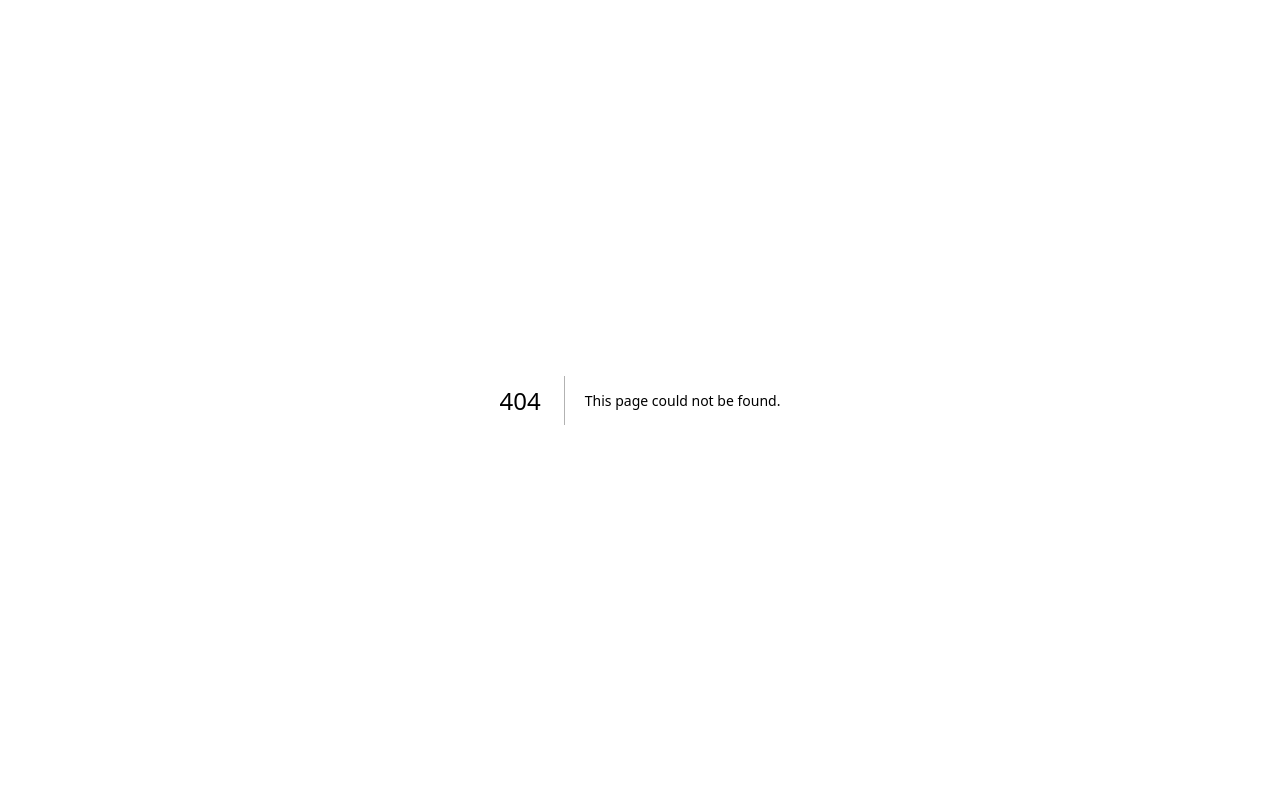
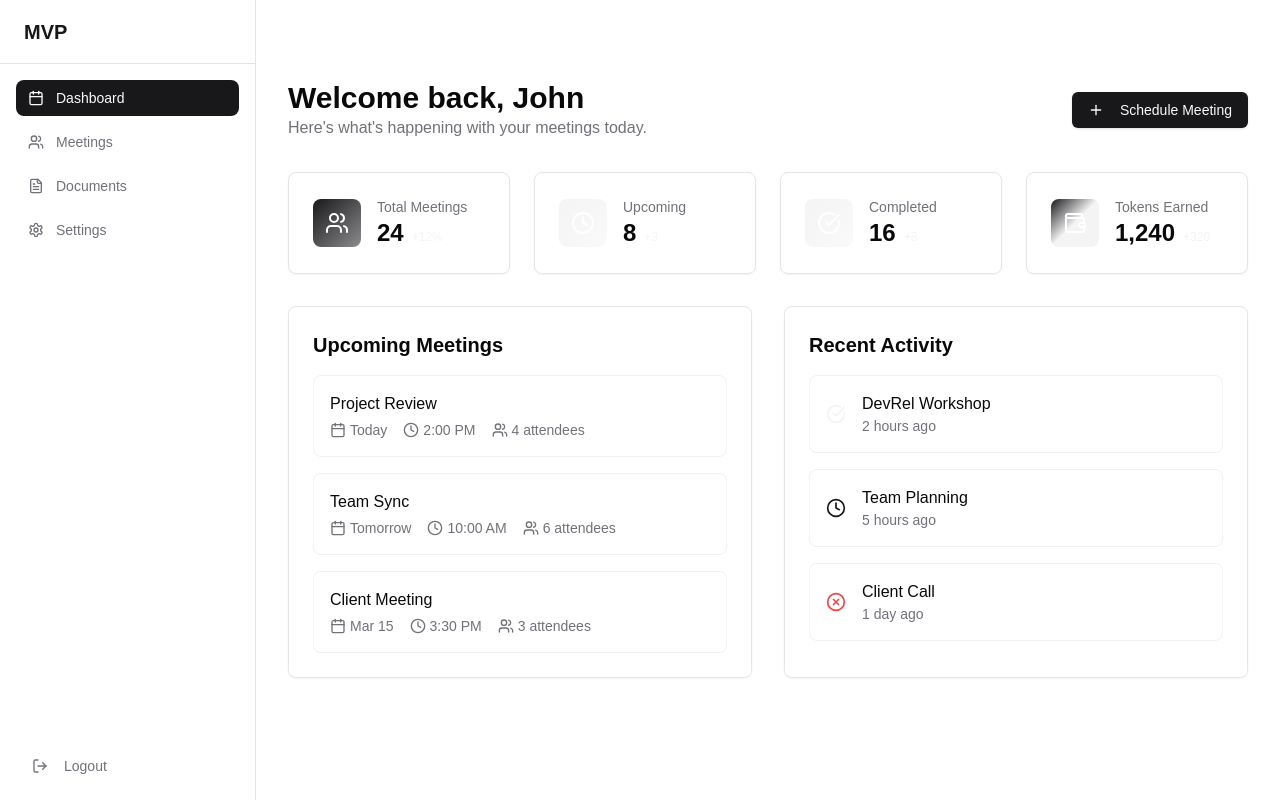
Before and after one commit to JulioMCruz/MeetingVP-Rootstock, a Next.js app in the folder MVP-App/: page /dashboard in a window 1280 px wide. Before the commit this address had no page. Built offline with nearby package versions, Linux system fonts and the light colour scheme.

Commit message:
Dashboard workflow

```diff
--- /dev/null
+++ b/MVP-App/app/(dashboard)/dashboard/documents/page.tsx
@@ -0,0 +1,21 @@
+'use client';
+
+import { Card } from '@/components/ui/card';
+import { DocumentsList } from '@/components/dashboard/documents/documents-list';
+import { DocumentFilters } from '@/components/dashboard/documents/document-filters';
+
+export default function DocumentsPage() {
+  return (
+    <div className="space-y-8">
+      <div>
+        <h1 className="text-3xl font-bold">Documents</h1>
+        <p className="text-muted-foreground">View and manage your meeting documents</p>
+      </div>
+
+      <Card className="p-6">
+        <DocumentFilters />
+        <DocumentsList />
+      </Card>
+    </div>
+  );
+}
--- /dev/null
+++ b/MVP-App/app/(dashboard)/dashboard/meetings/new/page.tsx
@@ -0,0 +1,14 @@
+'use client';
+
+import { Card } from '@/components/ui/card';
+import { NewMeetingForm } from '@/components/dashboard/meetings/new-meeting-form';
+
+export default function NewMeetingPage() {
+  return (
+    <div className="space-y-8">
+      <Card className="p-6">
+        <NewMeetingForm />
+      </Card>
+    </div>
+  );
+}
--- /dev/null
+++ b/MVP-App/app/(dashboard)/dashboard/meetings/page.tsx
@@ -0,0 +1,25 @@
+'use client';
+
+import { Card } from '@/components/ui/card';
+import { Button } from '@/components/ui/button';
+import { Plus } from 'lucide-react';
+import { MeetingsList } from '@/components/dashboard/meetings/meetings-list';
+import { MeetingFilters } from '@/components/dashboard/meetings/meeting-filters';
+
+export default function MeetingsPage() {
+  return (
+    <div className="space-y-8">
+      <div className="flex items-center justify-between">
+        <div>
+          <h1 className="text-3xl font-bold">Meetings</h1>
+          <p className="text-muted-foreground">Manage and schedule your meetings</p>
+        </div>
+      </div>
+
+      <Card className="p-6">
+        <MeetingFilters />
+        <MeetingsList />
+      </Card>
+    </div>
+  );
+}
--- /dev/null
+++ b/MVP-App/app/(dashboard)/dashboard/page.tsx
@@ -0,0 +1,19 @@
+'use client';
+
+import { DashboardHeader } from '@/components/dashboard/header';
+import { DashboardStats } from '@/components/dashboard/stats';
+import { UpcomingMeetings } from '@/components/dashboard/upcoming-meetings';
+import { RecentActivity } from '@/components/dashboard/recent-activity';
+
+export default function DashboardPage() {
+  return (
+    <div className="space-y-8">
+      <DashboardHeader />
+      <DashboardStats />
+      <div className="grid lg:grid-cols-2 gap-8">
+        <UpcomingMeetings />
+        <RecentActivity />
+      </div>
+    </div>
+  );
+}
--- /dev/null
+++ b/MVP-App/app/(dashboard)/dashboard/settings/booking/page.tsx
@@ -0,0 +1,19 @@
+'use client';
+
+import { Card } from '@/components/ui/card';
+import { BookingSettings } from '@/components/dashboard/settings/booking-settings';
+
+export default function BookingSettingsPage() {
+  return (
+    <div className="space-y-8">
+      <div>
+        <h1 className="text-3xl font-bold">Booking Settings</h1>
+        <p className="text-muted-foreground">Manage your availability and booking preferences</p>
+      </div>
+
+      <Card className="p-6">
+        <BookingSettings />
+      </Card>
+    </div>
+  );
+}
--- /dev/null
+++ b/MVP-App/app/(dashboard)/dashboard/settings/page.tsx
@@ -0,0 +1,19 @@
+'use client';
+
+import { Card } from '@/components/ui/card';
+import { SettingsTabs } from '@/components/dashboard/settings/settings-tabs';
+
+export default function SettingsPage() {
+  return (
+    <div className="space-y-8">
+      <div>
+        <h1 className="text-3xl font-bold">Settings</h1>
+        <p className="text-muted-foreground">Manage your account settings and preferences</p>
+      </div>
+
+      <Card className="p-6">
+        <SettingsTabs />
+      </Card>
+    </div>
+  );
+}
--- /dev/null
+++ b/MVP-App/app/(dashboard)/layout.tsx
@@ -0,0 +1,23 @@
+'use client';
+
+import { DashboardNav } from '@/components/dashboard/nav';
+import { motion } from 'framer-motion';
+
+export default function DashboardLayout({
+  children,
+}: {
+  children: React.ReactNode;
+}) {
+  return (
+    <div className="min-h-screen flex">
+      <DashboardNav />
+      <motion.main
+        initial={{ opacity: 0 }}
+        animate={{ opacity: 1 }}
+        className="flex-1 p-8 pt-20 ml-64"
+      >
+        {children}
+      </motion.main>
+    </div>
+  );
+}
```
